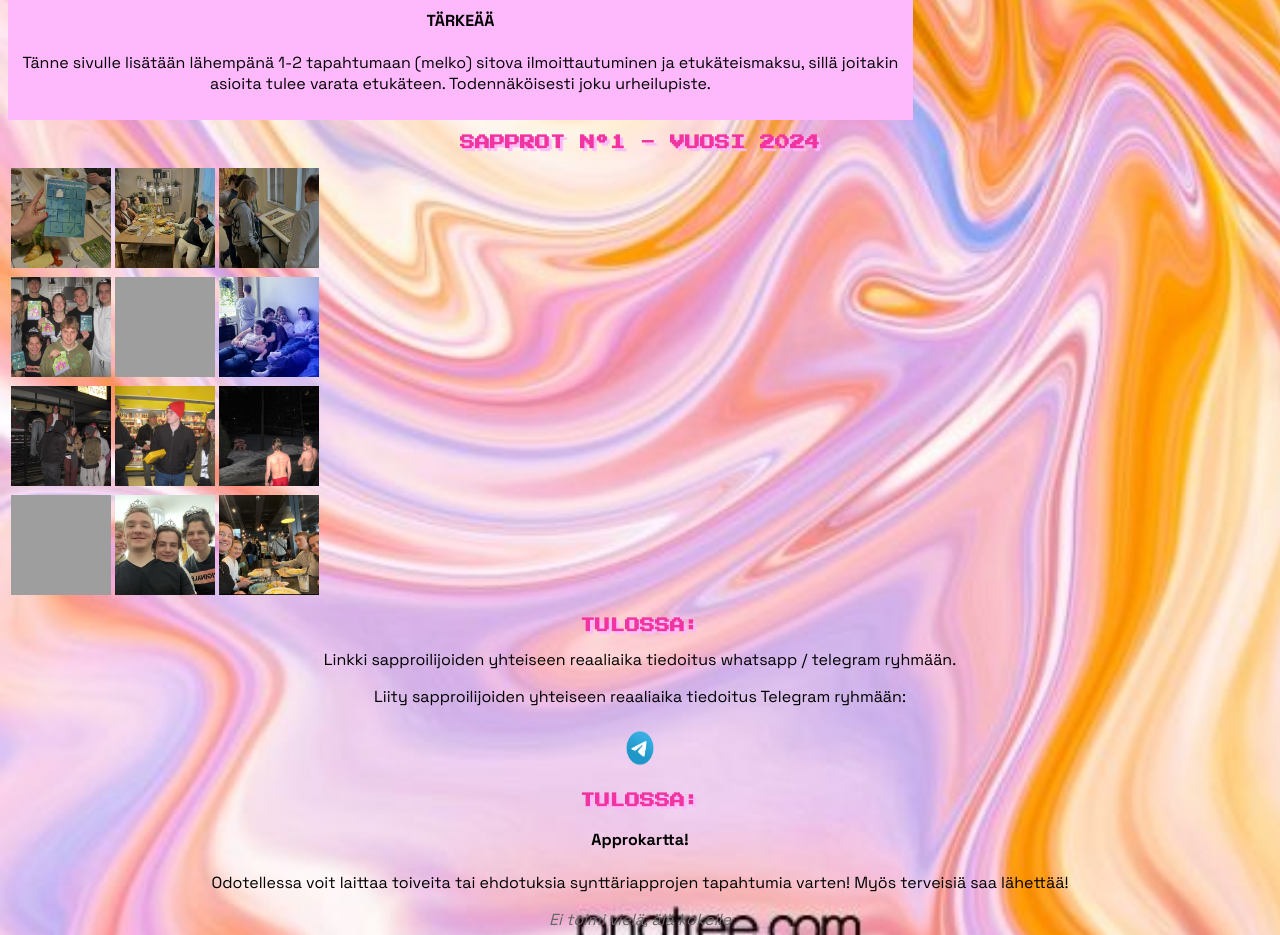
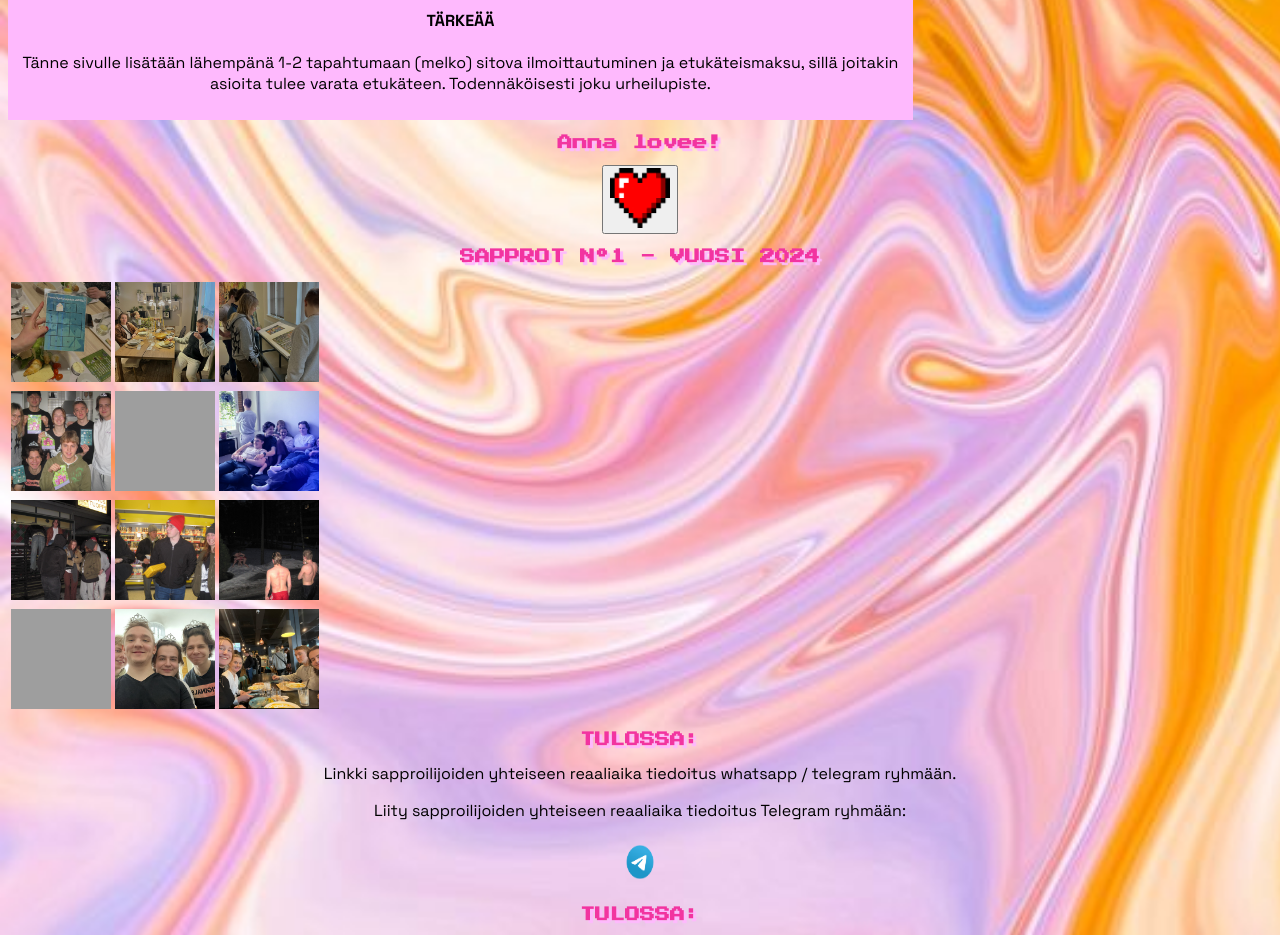
Before and after one commit to pohjolaminttu/synttariapprot, a plain HTML site: page index.html in a window 1280 px wide. Shown: the part 1000-1935 px from the top of the page. Drawn offline with Linux system fonts and the light colour scheme; grey boxes are pictures that could not be loaded.

Commit message:
Sydän nappi lisätty, ei toiminnallisuutta

```diff
--- a/index.html
+++ b/index.html
@@ -55,6 +55,8 @@
     </p>
   </div>
 
+  <h3>Anna lovee!</h3>
+  <button id ="love"><img src="images/love.png" width="60px" height="60px"></button>
 
       <h3>SAPPROT Nº1 - VUOSI 2024</h3>
       <div id="ViimeVuosi">
@@ -102,5 +104,6 @@
     <button type="submit">Painahan tästä</button>
   </form>
 
+  <script type="module" src="js/script.js"></script>
   </body>
   </html>
```
